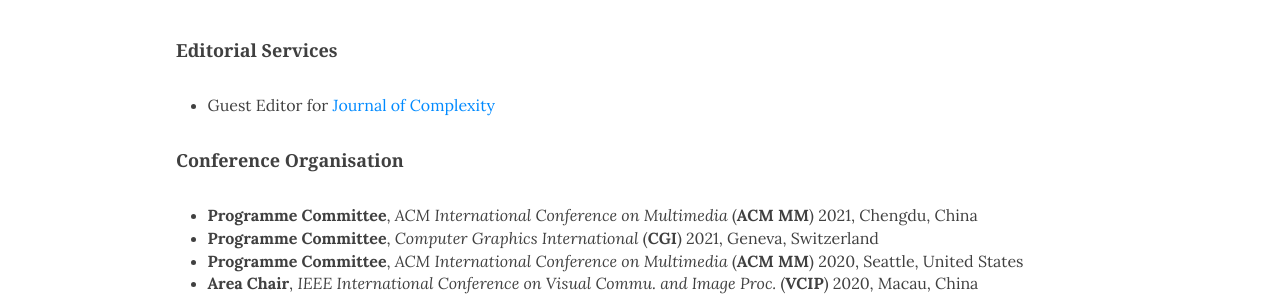
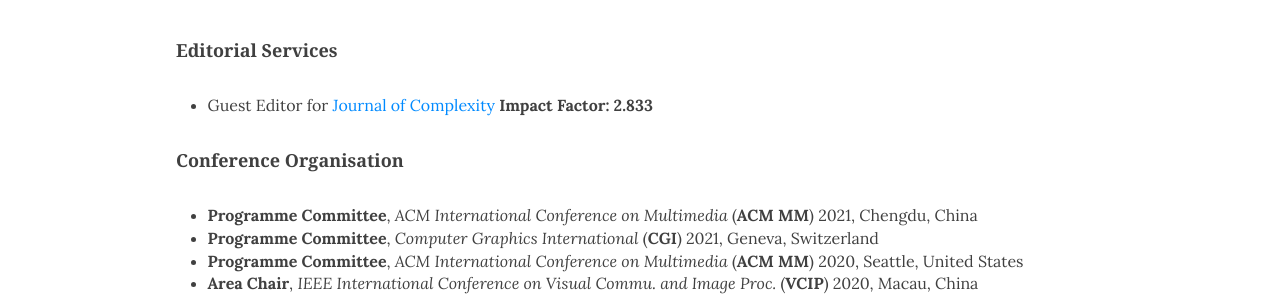
Before and after one commit to zzudb/zzudb.github.io, a Jekyll site: the page built from pages/services.md, in a window 1280 px wide and 1234 px high. Shown: the part 192-488 px from the top of the window. Built offline with Jekyll 4.4.1, drawn with Linux system fonts in a browser that asks for light colours; nearby versions of some CDN libraries; our own code applies the rules of GitHub Pages for plain Markdown files.

Commit message:
Update services.md

```diff
--- a/pages/services.md
+++ b/pages/services.md
@@ -2,7 +2,7 @@
 
 <p>&nbsp; <span style="font-size: 18px;"><strong><span style="font-family: georgia, serif;">Editorial Services</span></strong></span></p>
 
-- Guest Editor for [Journal of Complexity](https://www.hindawi.com/journals/complexity/)
+- Guest Editor for [Journal of Complexity](https://www.hindawi.com/journals/complexity/) __Impact Factor: 2.833__
 
 <p>&nbsp; <span style="font-size: 18px;"><strong><span style="font-family: georgia, serif;">Conference Organisation</span></strong></span></p>
 
```
